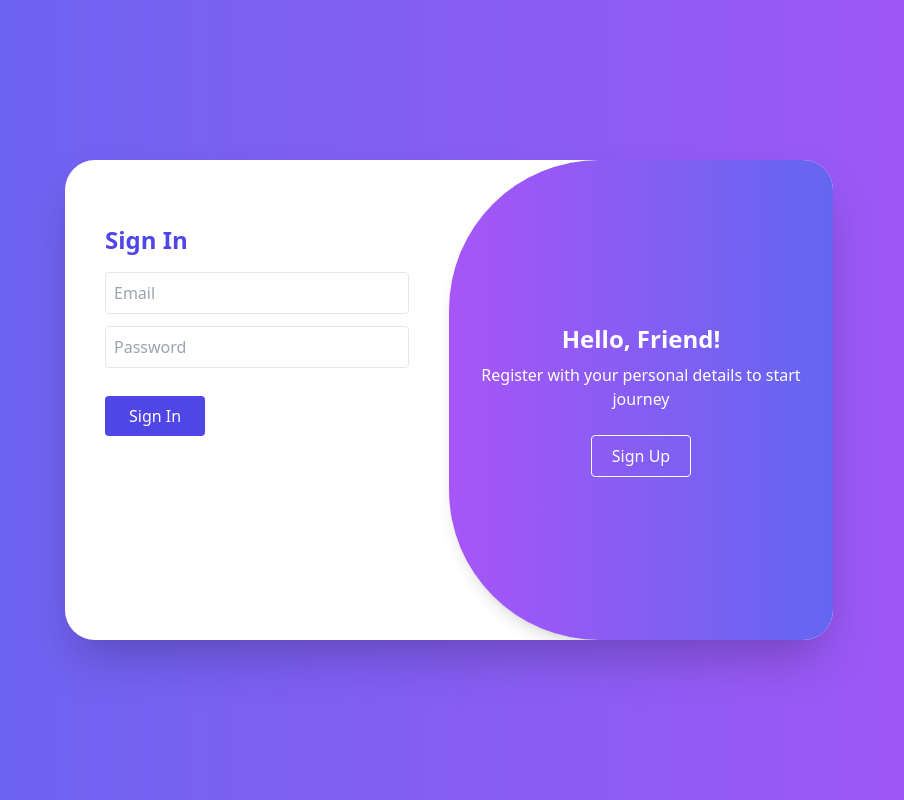
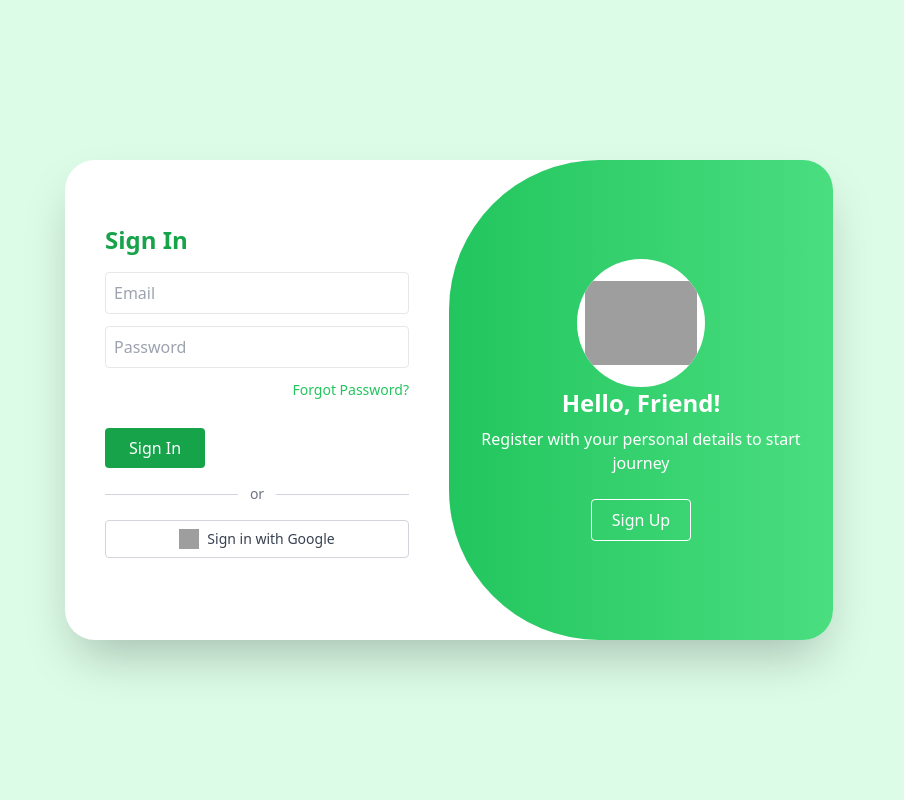
Before and after one commit to Cycoell/BacaPoint-Trial, a PHP site: page /pages/login.php in a window 1280 px wide. Shown: the whole page, without its empty margins (191-1095 px from the left). Run offline with PHP 8.4, Linux system fonts and the light colour scheme; style sheets or scripts are compiled from the project's sources; some libraries are stand-ins or nearby versions; grey boxes are pictures that could not be loaded.

Commit message:
login fix

```diff
--- a/pages/login.php
+++ b/pages/login.php
@@ -3,40 +3,61 @@
 <head>
   <meta charset="UTF-8" />
   <meta name="viewport" content="width=device-width, initial-scale=1.0"/>
-  <title>Login Page</title>
-  <link href="../css/styles.css" rel="stylesheet">
+  <title>Sign In</title>
+  <script src="https://cdn.tailwindcss.com"></script>
 </head>
-<body class="min-h-screen flex items-center justify-center bg-gradient-to-r from-indigo-500 to-purple-500">
+<body class="min-h-screen flex items-center justify-center bg-green-100">
 
   <div id="container" class="relative w-[768px] h-[480px] bg-white rounded-[30px] overflow-hidden shadow-2xl transition-all duration-700">
 
     <!-- Sign Up Form -->
-    <div id="signUpForm" class="absolute right-0 top-0 w-1/2 h-full px-10 py-16 transition-all duration-700 z-10 opacity-0 pointer-events-none">
-      <h2 class="text-2xl font-bold text-indigo-600 mb-4">Create Account</h2>
+    <div id="signUpForm" class="absolute top-0 right-0 w-1/2 h-full px-10 py-16 opacity-0 pointer-events-none z-10 transition-all duration-700">
+      <h2 class="text-2xl font-bold text-green-600 mb-4">Sign Up</h2>
       <input type="text" placeholder="Name" class="w-full mb-3 p-2 border rounded" />
       <input type="email" placeholder="Email" class="w-full mb-3 p-2 border rounded" />
       <input type="password" placeholder="Password" class="w-full mb-3 p-2 border rounded" />
-      <button class="mt-4 px-6 py-2 bg-indigo-600 text-white rounded hover:bg-indigo-700 transition">Sign Up</button>
+      <input type="password" placeholder="Confirm Password" class="w-full mb-3 p-2 border rounded" />
+      <button class="mt-4 px-6 py-2 bg-green-600 text-white rounded hover:bg-green-700 transition">Sign Up</button>
     </div>
 
     <!-- Sign In Form -->
-    <div id="signInForm" class="absolute left-0 top-0 w-1/2 h-full px-10 py-16 transition-all duration-700 z-20 opacity-100">
-      <h2 class="text-2xl font-bold text-indigo-600 mb-4">Sign In</h2>
+    <div id="signInForm" class="absolute top-0 left-0 w-1/2 h-full px-10 py-16 opacity-100 z-20 transition-all duration-700">
+      <h2 class="text-2xl font-bold text-green-600 mb-4">Sign In</h2>
       <input type="email" placeholder="Email" class="w-full mb-3 p-2 border rounded" />
       <input type="password" placeholder="Password" class="w-full mb-3 p-2 border rounded" />
-      <button class="mt-4 px-6 py-2 bg-indigo-600 text-white rounded hover:bg-indigo-700 transition">Sign In</button>
+
+      <!-- Forgot Password Link -->
+      <div class="text-right text-sm mb-3">
+        <a href="#" class="text-green-500 hover:underline">Forgot Password?</a>
+      </div>
+
+      <button class="mt-4 px-6 py-2 bg-green-600 text-white rounded hover:bg-green-700 transition">Sign In</button>
+
+      <!-- Divider -->
+      <div class="flex items-center my-4">
+        <hr class="flex-grow border-gray-300" />
+        <span class="mx-3 text-sm text-gray-500">or</span>
+        <hr class="flex-grow border-gray-300" />
+      </div>
+
+      <!-- Sign in with Google -->
+      <button class="w-full flex items-center justify-center border border-gray-300 rounded px-4 py-2 hover:bg-gray-100 transition">
+        <img src="https://www.gstatic.com/firebasejs/ui/2.0.0/images/auth/google.svg" alt="Google" class="w-5 h-5 mr-2" />
+        <span class="text-sm text-gray-700 font-medium">Sign in with Google</span>
+      </button>
+
     </div>
 
     <!-- Overlay -->
-    <div class="absolute top-0 left-1/2 w-1/2 h-full z-30 transition-all duration-[1000ms] ease-in-out will-change-left" id="overlayContainer">
-      <div id="overlay" class="relative w-full h-full flex items-center justify-center bg-gradient-to-r from-purple-500 to-indigo-500 text-white rounded-l-[150px] shadow-lg transition-all duration-[1000ms] ease-in-out">
-        <div id="overlayContent" class="text-center px-8">
+    <div id="overlayContainer" class="absolute top-0 left-1/2 w-1/2 h-full z-30 transition-all duration-700 ease-in-out">
+      <div id="overlay" class="w-full h-full bg-gradient-to-r from-green-500 to-green-400 text-white flex flex-col justify-center items-center px-8 text-center rounded-l-[150px] transition-all duration-700">
+      <div class="bg-white w-32 h-32 rounded-full flex items-center justify-center overflow-hidden">
+        <img src="../assets/Logo_BacaPoint.png" class="w-28 h-28 object-contain" />
+      </div>
         <h2 id="overlayTitle" class="text-2xl font-bold mb-2">Hello, Friend!</h2>
         <p id="overlayText" class="mb-6">Register with your personal details to start journey</p>
-          <button id="overlayBtn" class="border border-white px-5 py-2 rounded hover:bg-white hover:text-purple-600 transition">
-            Sign Up
-          </button>
-        </div>
+        <!-- <img src="../assets/login.jpg" alt="Reading Illustration" class="w-24 h-24 rounded-xl object-cover mb-6 shadow-md" /> -->
+        <button id="overlayBtn" class="border border-white px-5 py-2 rounded hover:bg-white hover:text-green-600 transition">Sign Up</button>
       </div>
     </div>
 
@@ -61,6 +82,8 @@
 
     function toggleForm() {
       isSignUp = !isSignUp;
+
+      document.title = isSignUp ? "Sign Up" : "Sign In";
 
       if (isSignUp) {
         // Geser overlay ke kiri
```
Lines whose indentation alone changed are shown as unchanged.
